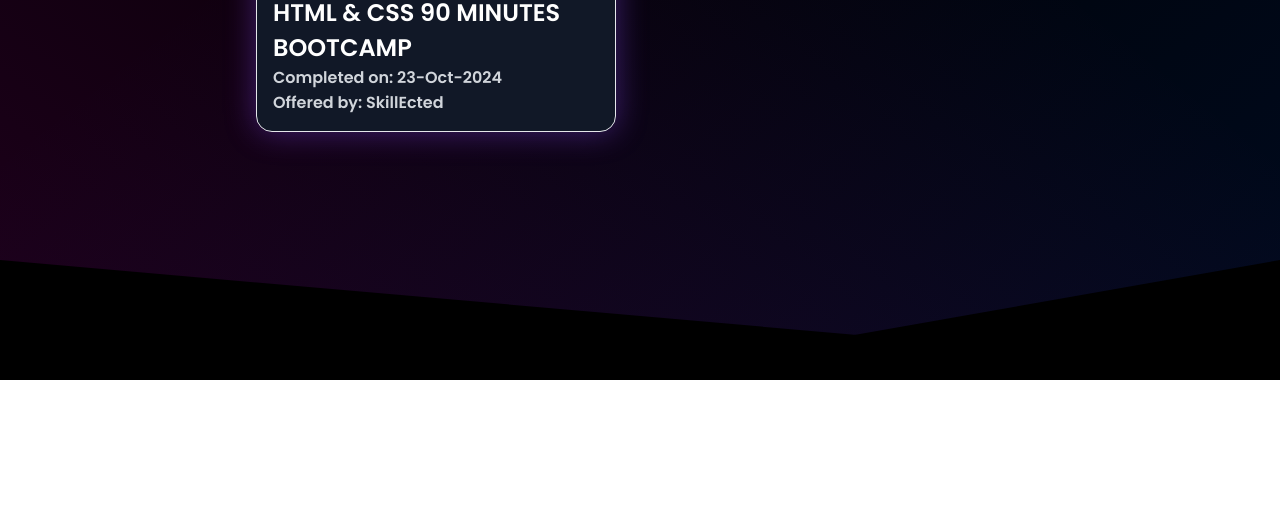
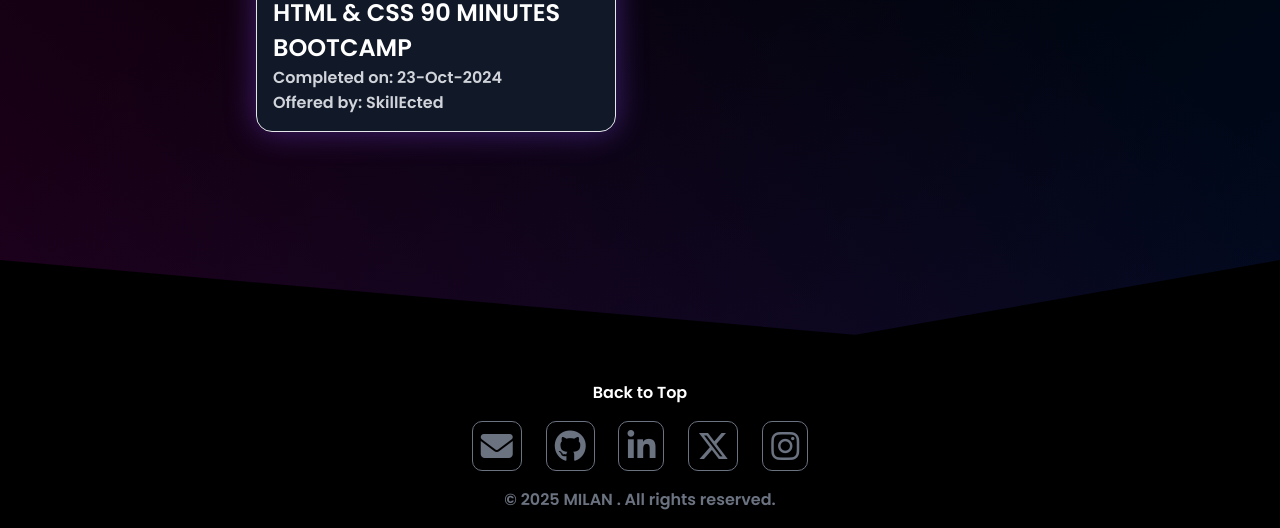
Before and after one commit to MILANMIRG/codealpha_PORTFOLIO, a plain HTML site: page index.html in a window 1280 px wide. Shown: the part 6908-7436 px from the top of the page. Before the commit the page ends 7288 px from the top, so only its background shows below. Drawn offline with Linux system fonts and the light colour scheme.

Commit message:
Add files via upload

```diff
--- a/index.html
+++ b/index.html
@@ -811,5 +811,32 @@
 
 <!----CERTIFICATES-SECTION-ENDS---->
 
+<!----------FOOTER-SECTION---------->
+
+    <section class="footer-section section">
+
+        <div class="hero-footer-section">
+
+            <div class="backtotop-button-container">
+                <a href="#about" class="backtotop-button">Back to Top</a>
+            </div>
+            <div class="contact-logo-container">
+                <i class="fa-solid fa-envelope contact-logo" onclick="window.open('mailto:milanmirg1209@gmail.com','_blank')"></i>
+                <i class="fa-brands fa-github contact-logo" onclick="window.open('https://github.com/MILANMIRG', '_blank')"></i>
+                <i class="fa-brands fa-linkedin-in contact-logo" onclick="window.open('https://www.linkedin.com/in/milanmirg/', '_blank')"></i>
+                <i class="fa-brands fa-x-twitter contact-logo" onclick="window.open('https://twitter.com/milan_mirg', '_blank')"></i>
+                <i class="fa-brands fa-instagram contact-logo" onclick="window.open('https://instagram.com/milanmirg', '_blank')"></i>
+            </div>
+
+            <div class="copyright">
+                &copy; 2025 MILAN . All rights reserved.
+            </div>
+
+        </div>
+
+    </section>
+
+<!-------FOOTER-SECTION-ENDS--------->
+
 </body>
 </html>
--- a/style.css
+++ b/style.css
@@ -1048,6 +1048,72 @@ margin-left: auto;
 
 /*------------CERTIFICATES-SECTION-ENDS------------*/
 
+/*--------FOOTER-SECTION------------*/
+
+.footer-section{
+    position: relative;
+    cursor: default;
+}
+
+.hero-footer-section{
+    position: relative;
+    width: 100%;
+    padding: 0px 20vw 0px 20vw;
+    display: flex;
+    flex-direction: column;
+    align-self: center;
+    justify-content: center;
+    color: #6B7280;
+    background-color: #000;
+}
+
+.backtotop-button-container{
+    display: flex;
+    align-items: center;
+    justify-content: center;
+}
+.backtotop-button{
+    cursor: pointer;
+    color: white;
+}
+
+.contact-logo-container{
+    display: flex;
+    align-self: center;
+    justify-content: space-evenly;
+    margin-top: 1rem;
+    width: 50%;
+}
+.contact-logo{
+    font-size: 2rem;
+    border: #6B7280 1px solid;
+    padding: 0.5rem;
+    border-radius: 10px;
+    transition: transform 0.3s ease;
+    cursor: pointer;
+}
+.contact-logo:hover{
+    transform: scale(1.1);
+}
+
+.copyright{
+    display: flex;
+    align-self: center;
+    justify-content: center;
+    font-size: 1rem;
+    margin: 1rem;
+}
+
+/*--------FOOTER-SECTION-ENDS-------*/
+
+
+
+
+
+
+
+
+
 
 
 /*-------------media querry-------------*/
@@ -1216,6 +1282,12 @@ margin-left: auto;
     }
     /*--------certificates-section-ends---------*/
 
+    /*--------FOOTER-SECTION--------*/
+    .contact-logo-container{
+        width: 100%;
+    }
+    /*--------FOOTER-SECTION-ENDS-------*/
+
 }
 
 
@@ -1332,4 +1404,17 @@ margin-left: auto;
     /*---------certifications-section--------*/
 
     /*---------certifications-section-ends-------*/
+
+    /*--------FOOTER-SECTION--------*/
+    .contact-logo-container{
+        width: 100%;
+    }
+    .contact-logo{
+        font-size: 0.75rem;
+    }
+    .copyright{
+        font-size: .5rem;
+    }
+
+    /*--------FOOTER-SECTION-ENDS-------*/
 }
```
